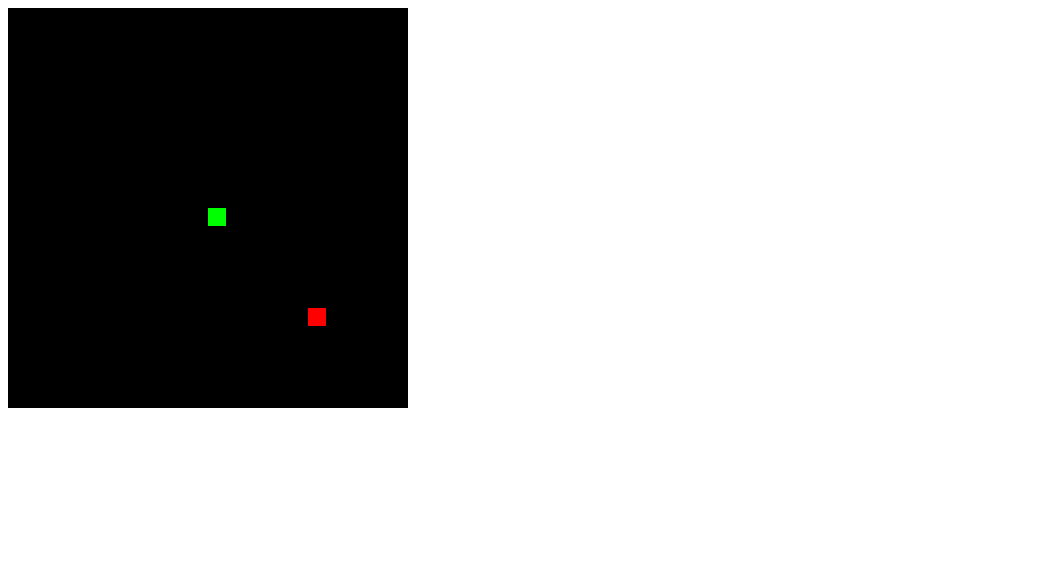
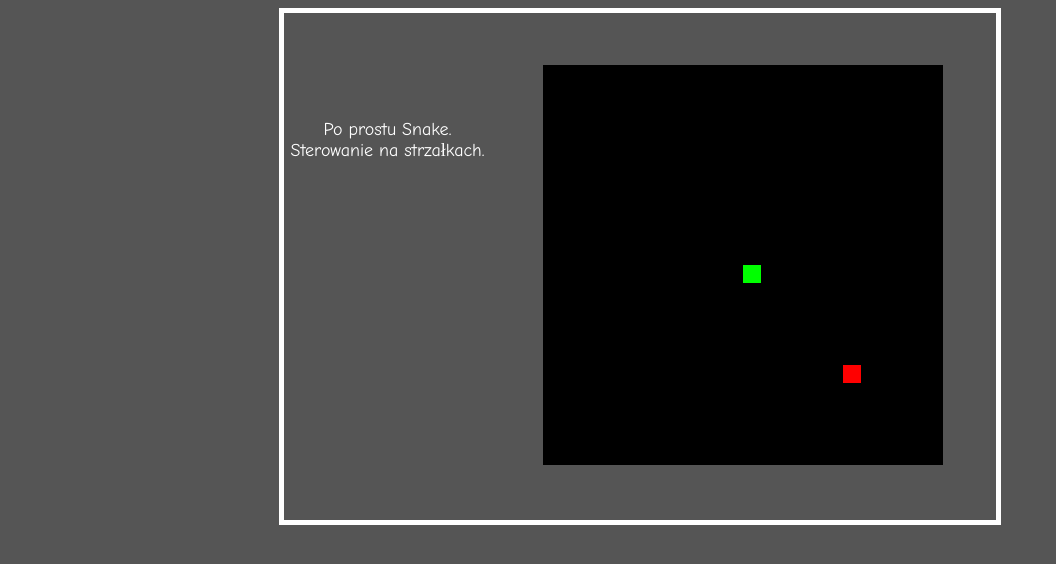
Before and after one commit to Debile4TP/bazinga-clicker, a plain HTML site: page minigierki/snake.html in a window 1280 px wide. Shown: the whole page, without its empty margins (0-1056 px from the left). Drawn offline with Linux system fonts and the light colour scheme.

Commit message:
minigierki cd.

```diff
--- a/minigierki/snake.html
+++ b/minigierki/snake.html
@@ -4,9 +4,61 @@
     <meta charset="UTF-8">
     <meta name="viewport" content="width=device-width, initial-scale=1.0">
     <title>Bazinga Clicker</title>
+    <style>
+        #canvas {
+            margin: auto;
+                display: block;
+                background-color: #070719;
+        }
+        body {
+            background-color: #555555;
+            text-align: center;
+            align-items: center;
+        }
+        table {
+            text-align: center;
+            border: 5px solid white;
+        }
+        #desccell {
+            width: 201px;
+            height: 201px;
+            color: white;
+            font-family: "comic sans ms";
+            font-size: 18px;
+            border: 2px;
+        }
+        #scorecell {
+            width: 201px;
+            height: 201px;
+        }
+        #canvacell {
+            width: 501px;
+            height: 501px;
+        }
+        div {
+            color: white;
+            font-weight: bold;
+            font-size: 50px;
+            font-family: "comic sans ms";
+        }
+    </style>
 </head>
 <body>
-    <canvas id="gc" width="400" height="400"></canvas>
+    <table align="center" border="0">
+        <tr>
+          <td id="desccell">
+            Po prostu Snake. Sterowanie na strzałkach.
+          </td>
+          <td id="canvacell" rowspan="2">
+            <canvas id="gc" width="400" height="400"></canvas>
+          </td>
+        </tr>
+        <tr>
+          <td id="scorecell">
+            <div id="divpkt"></div>
+          </td>
+        </tr>
+      </table>
     <script>
         window.onload=function() {
             canv=document.getElementById("gc");
@@ -65,6 +117,7 @@
          //////////////CHANGES/////////////
         //////////////////////////////////
             let szczalka;
+            let score = 0;
 
         function keyPush(evt) {
             switch(evt.keyCode) {
```
Also changed, not shown: index.html (+4 -15 lines), minigierki/shooter.html (+1 -2 lines).
